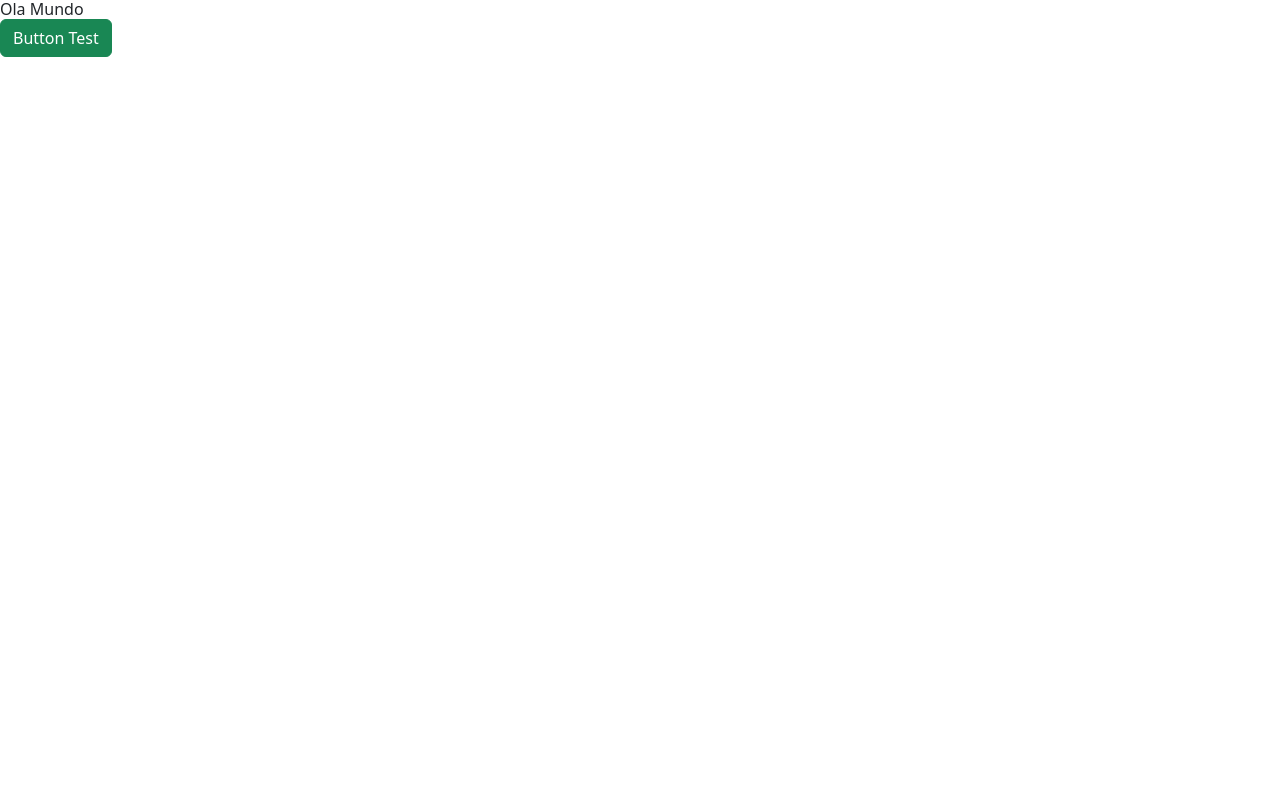
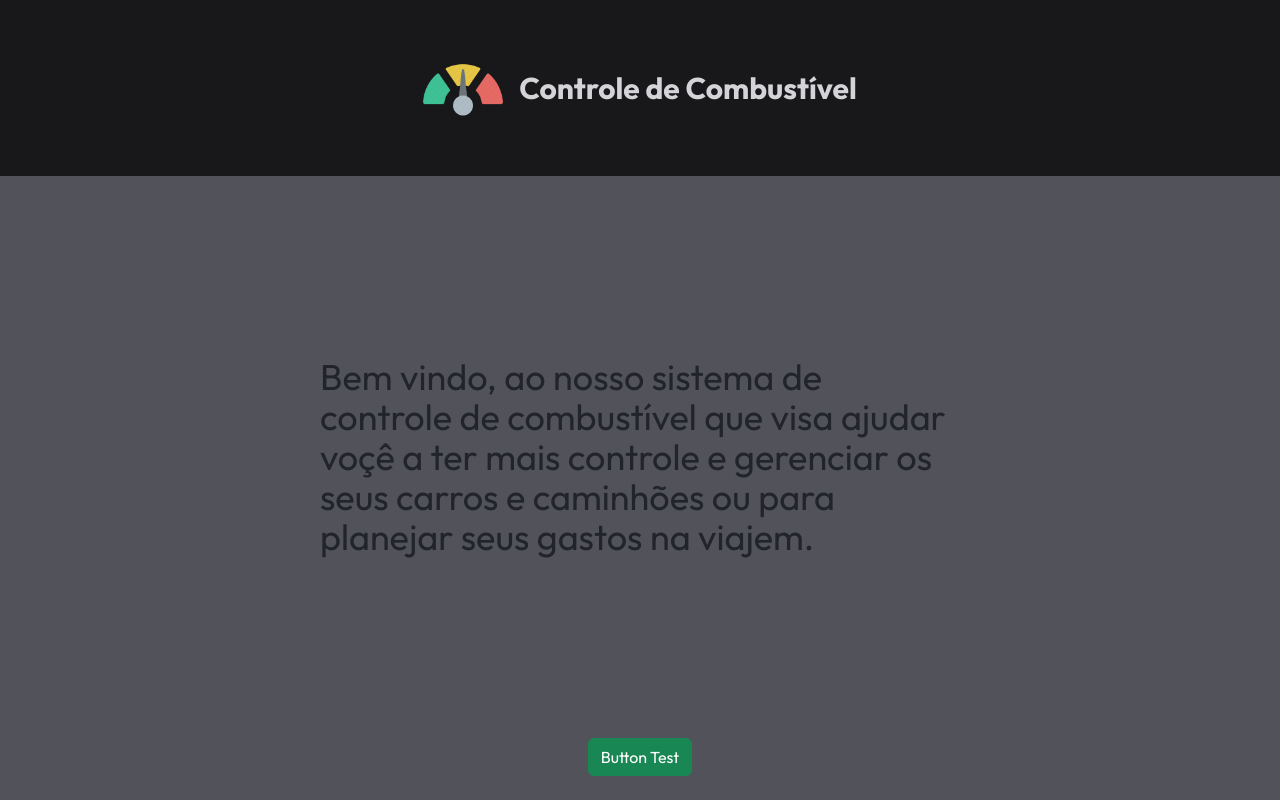
Before and after one commit to Andre-Oliveiraa/Controle_de_Combustivel, a React (Vite) app: page / in a window 1280 px wide. Built offline with nearby package versions, Linux system fonts and the light colour scheme.

Commit message:
SemEspaçoTudoJunto

```diff
--- a/src/routes/mainwindows.tsx
+++ b/src/routes/mainwindows.tsx
@@ -1,13 +1,24 @@
 import 'bootstrap/dist/css/bootstrap.min.css';
 import { Button } from 'react-bootstrap';
 import { Link } from 'react-router-dom';
+import 'bootstrap/dist/css/bootstrap.min.css';
+import { HeaderIcon, HeaderRoot, HeaderTitle } from '../components/header';
+
+
 
 export default function MainWindows() {
 
   return (
-    <div>
-     <h1>Ola Mundo</h1>
-     <Link to={'homepage'}>
+    <div className='w-screen h-screen flex flex-col items-center bg-zinc-600 font-outfit justify-between'>
+
+      <HeaderRoot>
+        <HeaderIcon src='Logo.png' />
+        <HeaderTitle>Controle de Combustível</HeaderTitle>
+      </HeaderRoot>
+
+
+      <p className='text-4xl w-1/2 my-1'>Bem vindo, ao nosso sistema de controle de combustível que visa ajudar voçê a ter mais controle e gerenciar os seus carros e caminhões ou para planejar seus gastos na viajem. </p>
+      <Link to={'homepage'} className='my-4'>
       <Button variant='success'>Button Test</Button>
      </Link>
     </div>
```
